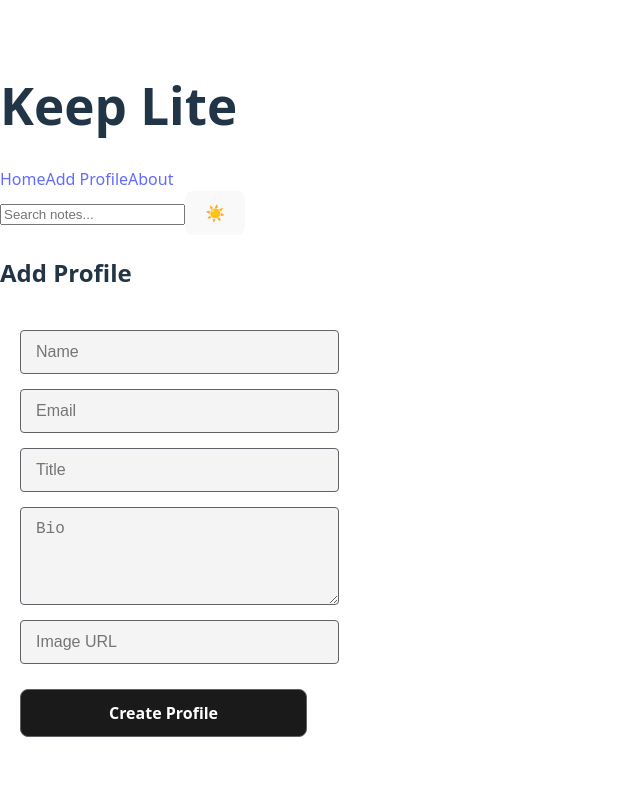
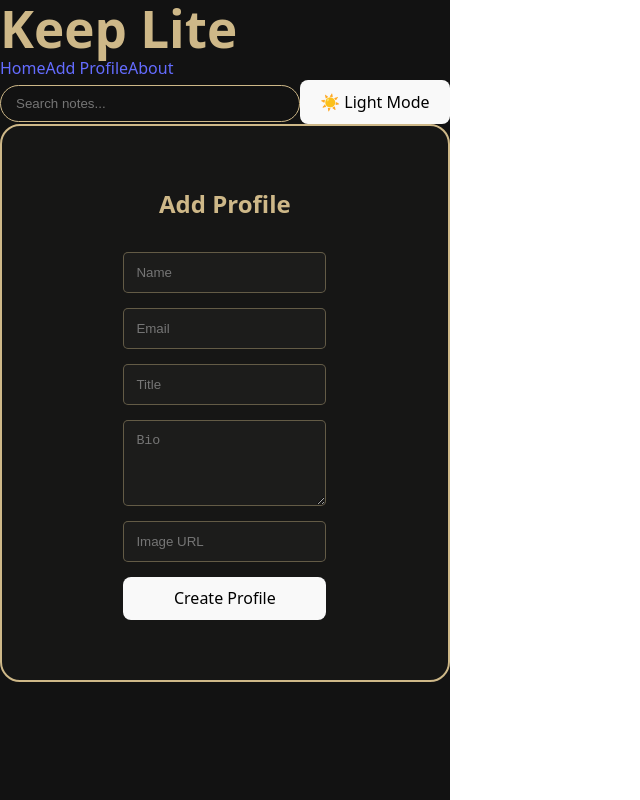
Before and after one commit to akang05/Profile-App, a React (Vite) app: page /#/add in a window 1280 px wide. Shown: the whole page, without its empty margins (0-640 px from the left). Built offline with nearby package versions, Linux system fonts and the light colour scheme.

Commit message:
Checkpoint 3

```diff
--- a/src/App.css
+++ b/src/App.css
@@ -1,50 +1,133 @@
-/* Center the form on the page */
-.form-wrapper {
+/* 1. Global Reset */
+* {
+  box-sizing: border-box;
+  margin: 0;
+  padding: 0;
+}
+
+/* 2. Root Container - THE CENTERING ENGINE */
+.app-root {
+  min-height: 100vh;
+  width: 100%;
+  display: flex;
+  flex-direction: column;
+  align-items: center;
+  transition: background 0.3s ease;
+}
+
+.dark-mode { background-color: #121212; color: #ceb888; }
+.light-mode { background-color: #ffffff; color: #202124; }
+
+/* 3. Header Styling */
+.main-header {
+  width: 100%;
+  max-width: 850px;
+  padding: 40px 20px;
+  text-align: center;
+}
+
+.brand-logo {
+  font-size: 3.5rem;
+  margin-bottom: 20px;
+}
+
+.nav-bar {
   display: flex;
   justify-content: center;
-  width: 100%;
-  padding: 20px;
+  gap: 30px;
+  margin-bottom: 25px;
 }
 
-/* Force the form into a vertical stack */
-.profile-form {
-  display: flex;
-  flex-direction: column; /* This fixes the horizontal overlapping */
-  width: 100%;
-  max-width: 500px; /* Keeps the form from getting too wide on desktop */
-  gap: 15px; /* Adds space between each input */
+.nav-bar a {
+  text-decoration: none;
+  color: inherit;
+  font-weight: bold;
+  font-size: 1.1rem;
 }
 
-.profile-form input,
-.profile-form textarea {
-  width: 100%;
-  padding: 12px 15px;
-  border-radius: 4px;
-  border: 1px solid #5f6368;
-  background-color: rgba(150, 150, 150, 0.1);
-  color: inherit;
-  font-size: 1rem;
-  outline: none;
+.search-row {
+  display: flex;
+  justify-content: center;
+  gap: 15px;
 }
 
-.profile-form input:focus,
-.profile-form textarea:focus {
-  border-color: #ceb888; /* Highlight gold on click */
+.search-input {
+  width: 300px;
+  padding: 10px 15px;
+  border-radius: 20px;
+  border: 1px solid #ceb888;
+  background: transparent;
+  color: inherit;
 }
 
-/* Make the button look like the one in image_043c40.png */
-.submit-btn {
-  margin-top: 10px;
-  padding: 12px;
-  background-color: #1a1a1b; /* Dark button background */
-  color: #ffffff;
-  border: 1px solid #5f6368;
-  border-radius: 8px;
-  font-weight: bold;
-  cursor: pointer;
-  transition: background 0.2s;
+/* 4. Content Stage - THE BOX FORMAT */
+.content-stage {
+  width: 100%;
+  max-width: 850px;
+  padding: 0 20px 50px 20px;
 }
 
-.submit-btn:hover {
-  background-color: #2d2d2e;
+/* 5. FIXED: Merged Section Container */
+.section-container {
+  border: 2px solid #ceb888;
+  border-radius: 20px;
+  padding: 60px 40px;
+  background-color: rgba(206, 184, 136, 0.02);
+  width: 100%;
+  display: flex;
+  flex-direction: column;
+  align-items: center;
+  justify-content: center;
+  min-height: 300px;
+  gap: 30px; /* Consistent spacing for children */
+  margin-bottom: 40px;
 }
+
+/* 6. Grid Layout for NoteCards (Added this for your MVP) */
+.note-grid {
+  display: grid;
+  grid-template-columns: repeat(auto-fill, minmax(250px, 1fr));
+  gap: 20px;
+  width: 100%;
+}
+
+/* 7. Form Spacing Fix */
+form {
+  display: flex;
+  flex-direction: column;
+  width: 100%;
+  max-width: 500px;
+  gap: 15px;
+}
+
+input, textarea {
+  width: 100%;
+  padding: 12px;
+  border-radius: 5px;
+  border: 1px solid rgba(206, 184, 136, 0.4);
+  background: rgba(150, 150, 150, 0.05);
+  color: inherit;
+}
+
+/* 8. Introduction Component */
+.intro-content {
+  display: flex;
+  flex-direction: column;
+  align-items: center;
+  gap: 20px;
+  max-width: 700px;
+  margin: 0 auto;
+}
+
+.intro-title {
+  font-size: 2.5rem;
+  color: #ceb888;
+  margin-bottom: 10px;
+}
+
+.intro-text {
+  font-size: 1.2rem;
+  line-height: 1.6;
+  text-align: center;
+  font-weight: 400;
+}
--- a/src/App.jsx
+++ b/src/App.jsx
@@ -1,41 +1,48 @@
-import { useCallback, lazy, Suspense } from 'react';
+import { useCallback, Suspense } from 'react'; // Removed useState and lazy since they weren't being used
 import { HashRouter as Router, Routes, Route, Link } from 'react-router-dom';
 import { useLocalStorage } from './hooks';
 import { useTheme } from './context/ThemeContext';
 import NoteCard from './components/NoteCard';
 import Section from './components/Section';
 import Introduction from './components/Introduction';
+import AddProfileForm from './components/AddProfileForm';
 import './App.css';
 
-const AddNoteForm = lazy(() => import('./components/AddProfileForm'));
-
+// This component now USES the variables (notes, togglePin, deleteNote)
 const Home = ({ notes, searchTerm, togglePin, deleteNote }) => {
-  // CORE USER FLOW: Search for Information
   const filtered = notes.filter(n =>
     n.title.toLowerCase().includes(searchTerm.toLowerCase()) ||
     n.text.toLowerCase().includes(searchTerm.toLowerCase())
   );
 
-  const pinned = filtered.filter(n => n.isPinned);
-  const others = filtered.filter(n => !n.isPinned);
-
   return (
-    <div className="home-grid-layout">
-      {/* PLANNED FEATURE: Prioritize notes (Pinned Section) */}
-      {pinned.length > 0 && (
-        <Section title="PINNED">
+    <div className="home-layout">
+      {/* Visual Priority: Pinned items at the top */}
+      {notes.some(n => n.isPinned) && (
+        <Section title="Pinned">
           <div className="note-grid">
-            {pinned.map(note => (
-              <NoteCard key={note.id} {...note} onPin={() => togglePin(note.id)} onDelete={() => deleteNote(note.id)} />
+            {filtered.filter(n => n.isPinned).map(note => (
+              <NoteCard
+                key={note.id}
+                {...note}
+                onPin={() => togglePin(note.id)}
+                onDelete={() => deleteNote(note.id)}
+              />
             ))}
           </div>
         </Section>
       )}
 
-      <Section title="OTHERS">
+      {/* Others Section */}
+      <Section title="Others">
         <div className="note-grid">
-          {others.map(note => (
-            <NoteCard key={note.id} {...note} onPin={() => togglePin(note.id)} onDelete={() => deleteNote(note.id)} />
+          {filtered.filter(n => !n.isPinned).map(note => (
+            <NoteCard
+              key={note.id}
+              {...note}
+              onPin={() => togglePin(note.id)}
+              onDelete={() => deleteNote(note.id)}
+            />
           ))}
         </div>
       </Section>
@@ -46,33 +53,34 @@ const Home = ({ notes, searchTerm, togglePin, deleteNote }) => {
 function App() {
   const { isDarkMode, toggleTheme } = useTheme();
   const [searchTerm, setSearchTerm] = useLocalStorage("keepSearch", "");
+
+  // These variables are now passed into the Home component below
   const [notes, setNotes] = useLocalStorage("keepNotes", [
-    { id: 1, title: "Welcome", text: "I am a student at Purdue...", category: "Personal", isPinned: true }
+    { id: 1, title: "Welcome", text: "I am a student at Purdue University...", category: "Personal", isPinned: true }
   ]);
 
   const togglePin = (id) => setNotes(prev => prev.map(n => n.id === id ? { ...n, isPinned: !n.isPinned } : n));
   const deleteNote = (id) => setNotes(prev => prev.filter(n => n.id !== id));
 
   const handleAddNote = useCallback((newP) => {
-    const newNote = { id: Date.now(), title: newP.name, text: newP.bio, category: "Work", isPinned: false };
+    const newNote = { id: Date.now(), title: newP.name, text: newP.bio, category: "Personal", isPinned: false };
     setNotes(prev => [newNote, ...prev]);
   }, [setNotes]);
 
   return (
     <Router>
-      <div className={`app-container ${isDarkMode ? "dark-mode" : "light-mode"}`}>
-        <header className="keep-header">
-          <div className="brand-zone">
+      <div className={`app-root ${isDarkMode ? "dark-mode" : "light-mode"}`}>
+        <div className="desktop-container">
+
+          <header className="site-header">
             <h1 className="logo">Keep Lite</h1>
-          </div>
-
             <nav className="main-nav">
               <Link to="/">Home</Link>
               <Link to="/add">Add Profile</Link>
               <Link to="/about">About</Link>
             </nav>
 
-          <div className="actions">
+            <div className="utility-bar">
               <input
                 type="text"
                 className="search-input"
@@ -80,21 +88,31 @@ function App() {
                 value={searchTerm}
                 onChange={(e) => setSearchTerm(e.target.value)}
               />
-            <button onClick={toggleTheme} className="theme-toggle">
-              {isDarkMode ? "☀️" : "🌙"}
+              <button onClick={toggleTheme} className="theme-btn">
+                {isDarkMode ? "☀️ Light Mode" : "🌙 Dark Mode"}
               </button>
             </div>
           </header>
 
-        <main className="stage">
-          <Suspense fallback={<div className="loading">Loading...</div>}>
+          <main className="page-content">
+            <Suspense fallback={<div>Loading...</div>}>
               <Routes>
-              <Route path="/" element={<Home notes={notes} searchTerm={searchTerm} togglePin={togglePin} deleteNote={deleteNote} />} />
-              <Route path="/add" element={<Section title="Add Profile"><AddNoteForm onAdd={handleAddNote} /></Section>} />
+                {/* Fixed: Variables are passed as props here */}
+                <Route path="/" element={
+                  <Home
+                    notes={notes}
+                    searchTerm={searchTerm}
+                    togglePin={togglePin}
+                    deleteNote={deleteNote}
+                  />
+                } />
+                <Route path="/add" element={<Section title="Add Profile"><AddProfileForm onAdd={handleAddNote} /></Section>} />
                 <Route path="/about" element={<Section title="About Me"><Introduction /></Section>} />
               </Routes>
             </Suspense>
           </main>
+
+        </div>
       </div>
     </Router>
   );
--- a/src/components/Introduction.jsx
+++ b/src/components/Introduction.jsx
@@ -1,9 +1,15 @@
-function Introduction() {
-  const bio = "I am a student at Purdue University majoring in Web Programming and Design, minoring in Computer Information Technology and Global Technology.";
+import React from 'react';
+
+const Introduction = () => {
   return (
-    <section className="intro">
-      <p>{bio}</p>
-    </section>
+    <div className="intro-content">
+      <h2 className="intro-title">Welcome</h2>
+      <p className="intro-text">
+        I am a student at Purdue University majoring in Web Programming and Design,
+        minoring in Computer Information Technology and Global Technology.
+      </p>
+    </div>
   );
-}
+};
+
 export default Introduction;
```
Lines whose indentation alone changed are shown as unchanged.
